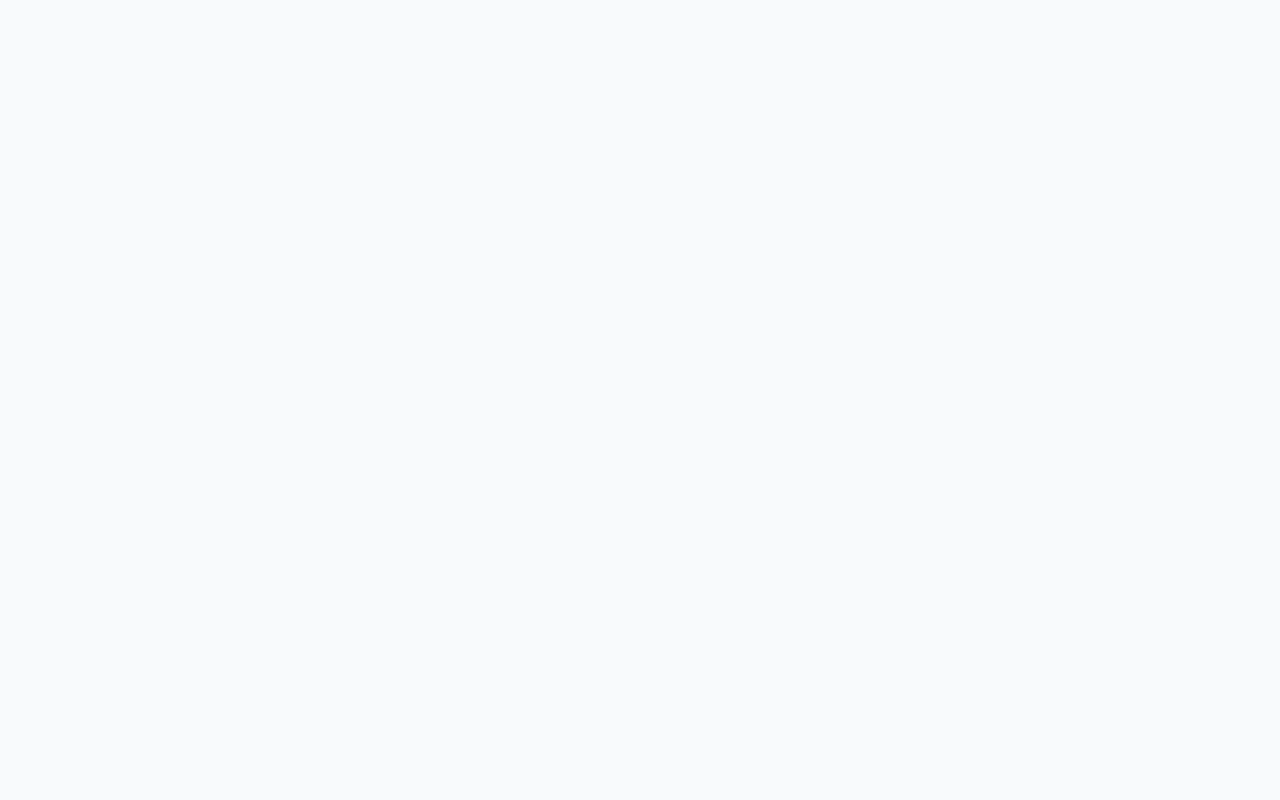
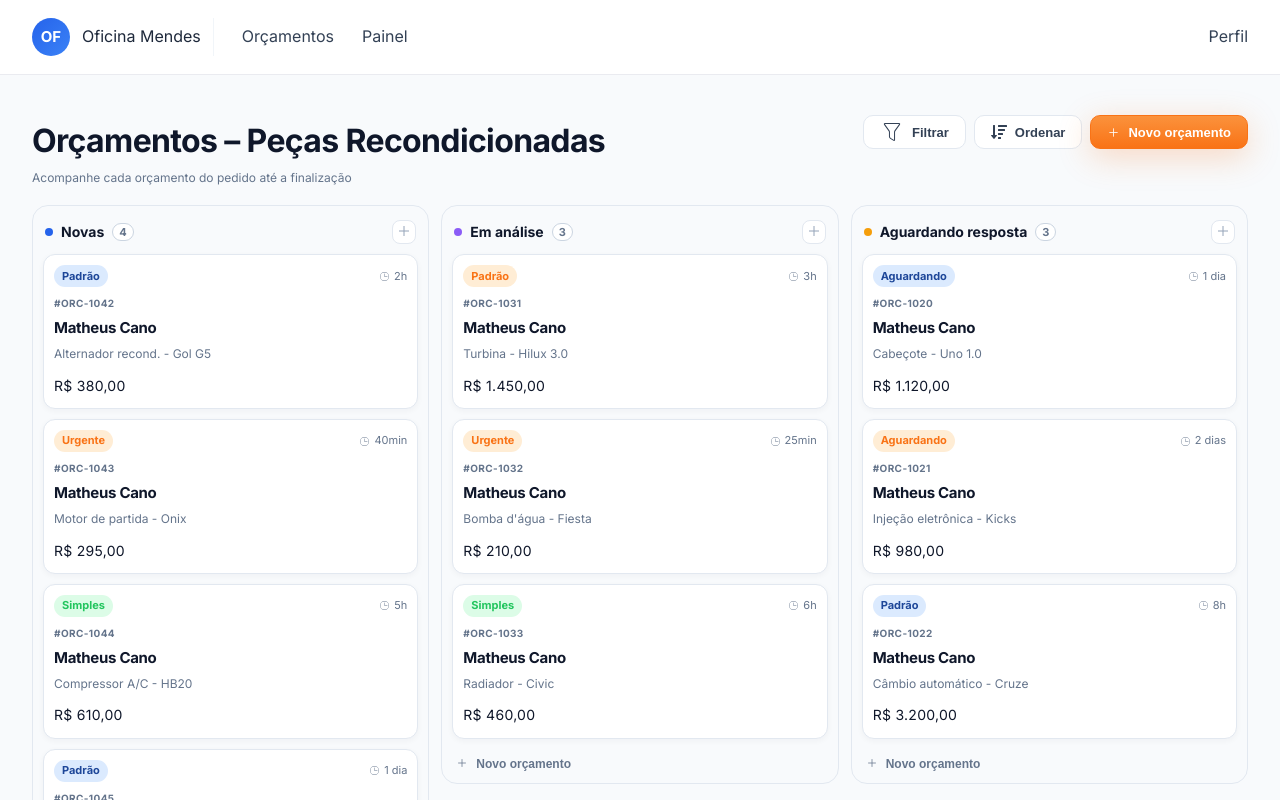
Before and after one commit to rebecaCaroba/AutoFast, a React (Vite) app: page /orcamento in a window 1280 px wide. Before the commit this address had no page. Shown: the top 800 px of the page. Built offline with nearby package versions, Linux system fonts and the light colour scheme.

Commit message:
Renomeando nome da pagina dashboard para orçamento

```diff
--- a/src/Router.tsx
+++ b/src/Router.tsx
@@ -2,7 +2,7 @@ import { Route, Routes } from "react-router-dom";
 import Home from "./pages/Home";
 import Register from "./pages/Cadastro";
 import Login from "./pages/Login";
-import Dashboard from "./pages/Dashboard";
+import Budget from "./pages/Budget";
 import { DefaultLayout } from "./DefaultLayout";
 import Chat from "./pages/Chat";
 import Profile from "./pages/Perfil";
@@ -18,7 +18,7 @@ export function Router() {
             <Route path="/cadastrar" element={<Register />} />
             <Route path="/login" element={<Login />} />
             <Route element={<DefaultLayout />}>
-              <Route path="/dashboard" element={<Dashboard />} />
+              <Route path="/orcamento" element={<Budget />} />
               <Route path="/chat" element={<Chat />} />
               <Route path="/perfil" element={<Profile />} />
             </Route>
--- a/src/components/Header/index.tsx
+++ b/src/components/Header/index.tsx
@@ -20,18 +20,18 @@ export function Header() {
                     </div>
                     <div className="header-badge-online"></div>
                 </div>
-                <Link to="/dashboard"
-                    className={`nav-item ${activeLink === '/dashboard' ? 'active' : ''}`}
-                    onClick={() => handleLinkClick('/dashboard')}
+                <Link to="/orcamento"
+                    className={`nav-item ${activeLink === '/orcamento' ? 'active' : ''}`}
+                    onClick={() => handleLinkClick('/orcamento')}
                 >
-                    Dashboard
+                    Orçamentos
                 </Link>
 
                 <Link to="/dashboard"
                     className={`nav-item ${activeLink === '/dashboard' ? 'active' : ''}`}
                     onClick={() => handleLinkClick('/dashboard')}
                 >
-                    Gráficos
+                    Painel
                 </Link>
 
             </div>
--- a/src/pages/Dashboard/DashboardClient/index.tsx
+++ b/src/pages/Budget/BudgetClient/index.tsx
@@ -18,7 +18,7 @@ const dados: Orcamento[] = [
     { id: 4, cliente: 'Fernanda Ramos', orc: 'Compressor de A/C - Recondicionado', veiculo: 'Jeep Compass 2020', data: 'Ontem, 11:45', valor: 1200.00, status: 'Em análise' },
 ];
 
-export function DashboardClient() {
+export function BudgetClient() {
     const [filtro, setFiltro] = useState('');
     const navigate = useNavigate();
 
--- a/src/pages/Dashboard/DashboardMechanic/index.tsx
+++ b/src/pages/Budget/BudgetMechanic/index.tsx
@@ -269,7 +269,7 @@ const columns: BoardColumn[] = [
     },
 ]
 
-export function DashboardMechanic() {
+export function BudgetMechanic() {
     const [isModalOpen, setIsModalOpen] = useState<boolean>(false)
     const [isModalBudgetOpen, setIsModalBudgetOpen] = useState<boolean>(false)
 
--- a/src/pages/Dashboard/DashboardMechanic/style.scss
+++ b/src/pages/Budget/BudgetMechanic/style.scss
@@ -22,7 +22,6 @@
     }
 
     .dashboard-mechanic-title {
-        font-size: 18px;
         font-weight: 700;
         letter-spacing: -0.02em;
         color: colors.$gray-900;
--- /dev/null
+++ b/src/pages/Budget/index.tsx
@@ -0,0 +1,18 @@
+import { BudgetClient } from "./BudgetClient"
+import { BudgetMechanic } from "./BudgetMechanic"
+
+
+export default function Budget() {
+    const user = 'mecanico'
+
+    return (
+        <>
+            {user == 'mecanico' ? (
+                <BudgetMechanic />
+            ): (
+
+                <BudgetClient />
+            )}
+        </>
+    )
+}
--- a/src/pages/Dashboard/index.tsx
+++ /dev/null
@@ -1,17 +0,0 @@
-import { DashboardClient } from "./DashboardClient";
-import { DashboardMechanic } from "./DashboardMechanic";
-
-export default function Dashboard() {
-    const user = 'mecanico'
-
-    return (
-        <>
-            {user == 'mecanico' ? (
-                <DashboardMechanic />
-            ): (
-
-                <DashboardClient />
-            )}
-        </>
-    )
-}
```
Also changed, not shown: src/pages/Budget/BudgetClient/style.scss (renamed from src/pages/Dashboard/DashboardClient/style.scss).
